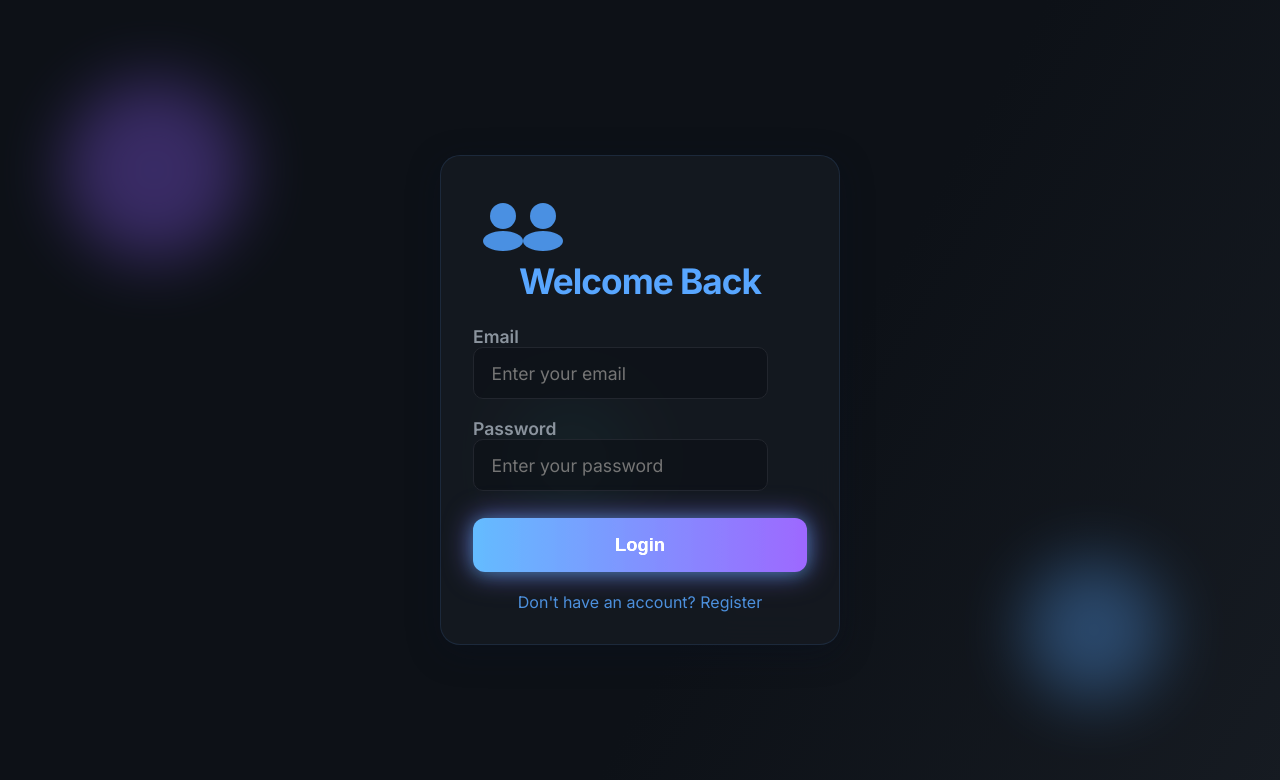
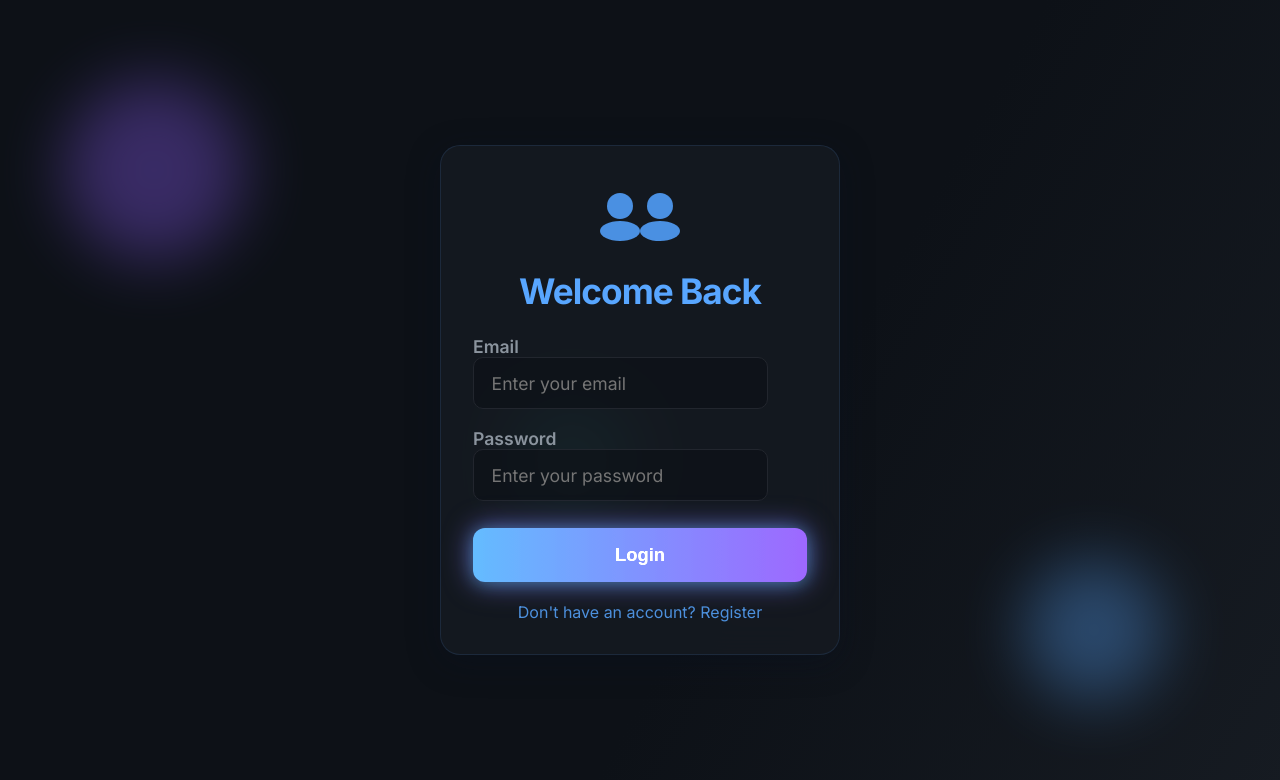
Before and after one commit to JOELNATHAN544/auth_api, a React (Create React App) app in the folder front-end/: page /login in a window 1280 px wide. Shown: the top 780 px of the page. Built offline with nearby package versions, Linux system fonts and the light colour scheme; no server answers.

Commit message:
style: update layout of icon in Login page header for improved alignment and visual consistency

```diff
--- a/front-end/src/pages/Login.tsx
+++ b/front-end/src/pages/Login.tsx
@@ -170,7 +170,7 @@
       <Particle top="70%" left="80%" size="140px" color="#58A6FF" />
       <Particle top="50%" left="40%" size="120px" color="#2DD4BF" />
       <GlassCard>
-        <div className="icon-above-heading">
+        <div style={{ display: 'flex', flexDirection: 'column', alignItems: 'center', marginBottom: '1.5rem' }}>
           <svg width="100" height="60" viewBox="0 0 100 60" fill="none" xmlns="http://www.w3.org/2000/svg">
             <circle cx="30" cy="20" r="13" fill="#4A90E2"/>
             <circle cx="70" cy="20" r="13" fill="#4A90E2"/>
```
